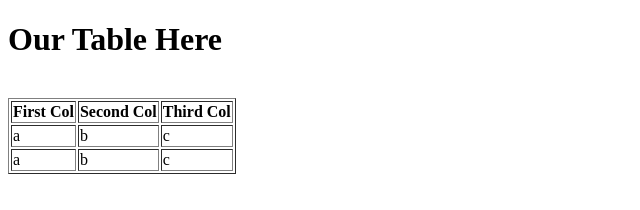
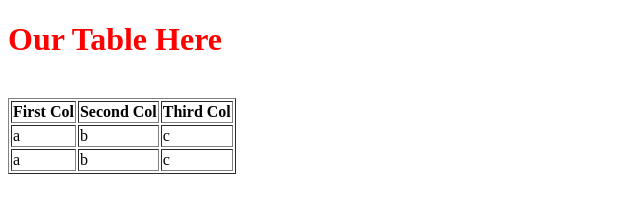
Before and after one commit to Aime1177/web_design, a plain HTML site: page table/table.html in a window 1280 px wide. Shown: the whole page, without its empty margins (0-640 px from the left). Drawn offline with Linux system fonts and the light colour scheme.

Commit message:
changed header color to red

```diff
--- a/table/table.html
+++ b/table/table.html
@@ -6,7 +6,7 @@
     <title>table</title>
 </head>
 <body>
-    <h1>Our Table Here</h1> <br>
+    <h1 style="color: red;">Our Table Here</h1> <br>
     <table border="1">
        <thead>
            <tr>
```
